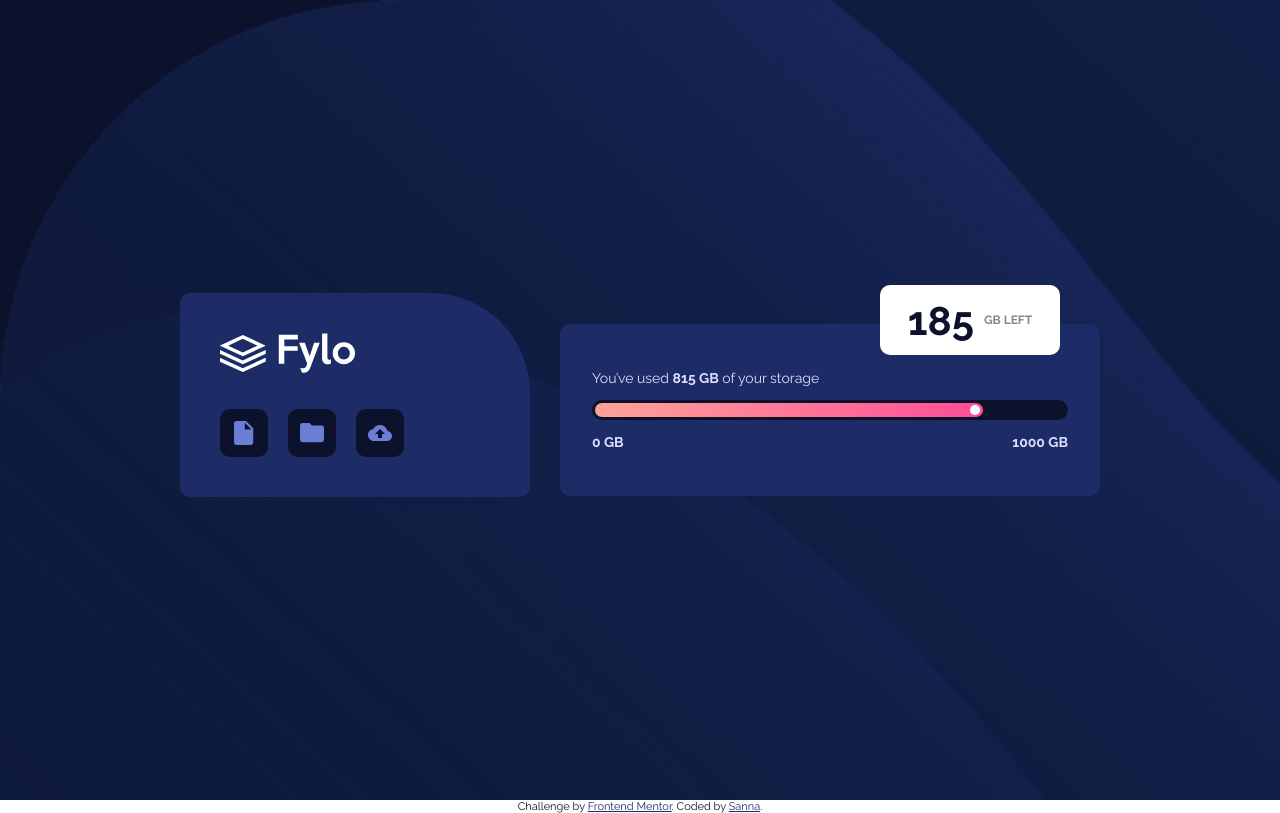
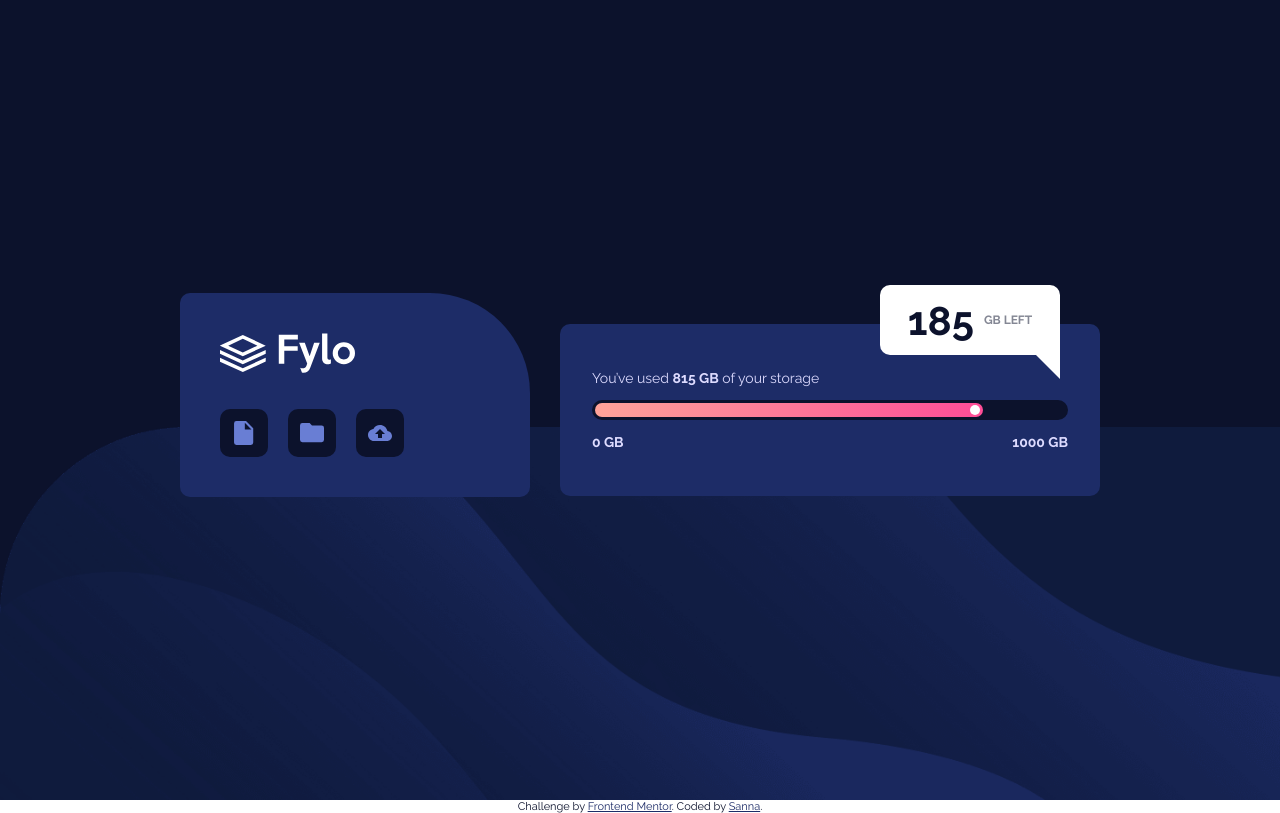
Before and after one commit to sannasinne/fylo-data-storage-component-master, a plain HTML site: page index.html in a window 1280 px wide. Drawn offline with Linux system fonts and the light colour scheme.

Commit message:
Desktop styles

```diff
--- a/css/style.css
+++ b/css/style.css
@@ -154,6 +154,8 @@ span {
     flex-direction: row;
     gap: 3rem;
     background-image: url("../images/bg-desktop.png");
+    background-size: contain;
+    background-position: bottom;
   }
 
   .fylo {
@@ -173,6 +175,7 @@ span {
 
   .gb-left {
     position: absolute;
+    border-bottom-right-radius: 0;
     transform: translate(33rem , -8rem);
   }
 
@@ -180,7 +183,13 @@ span {
     content: '';
     position: absolute;
     display: block;
-
+    width: 0;
+    z-index: 1;
+    border-style: solid;
+    border-width: 0 2.4rem 2.4rem 0;
+    border-color: transparent var(--white) transparent transparent;
+    bottom: -2.4rem;
+    left: 86.5%;
   }
 }
 
```
Also changed, not shown: screenshot-desktop.jpg (added).
